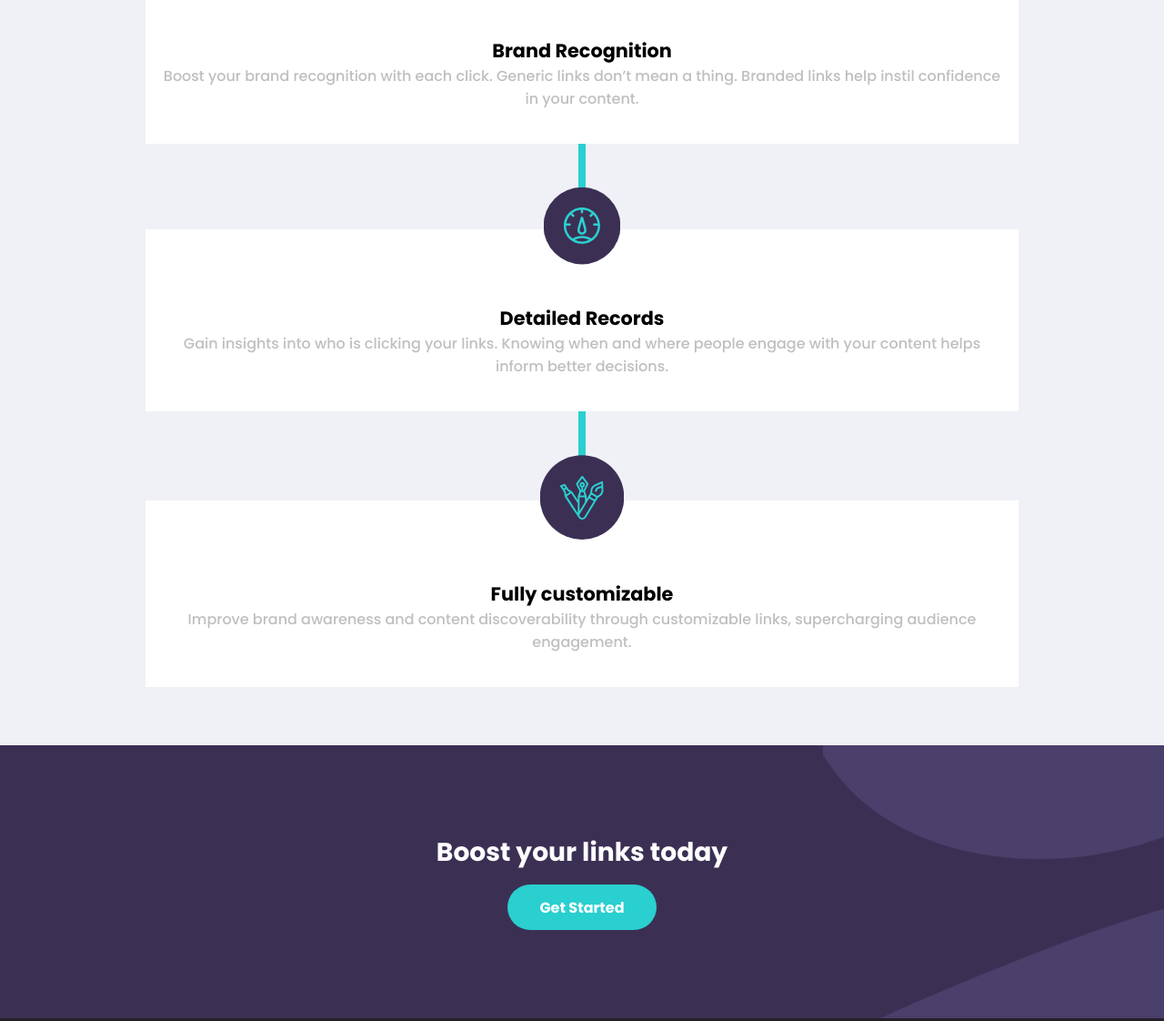
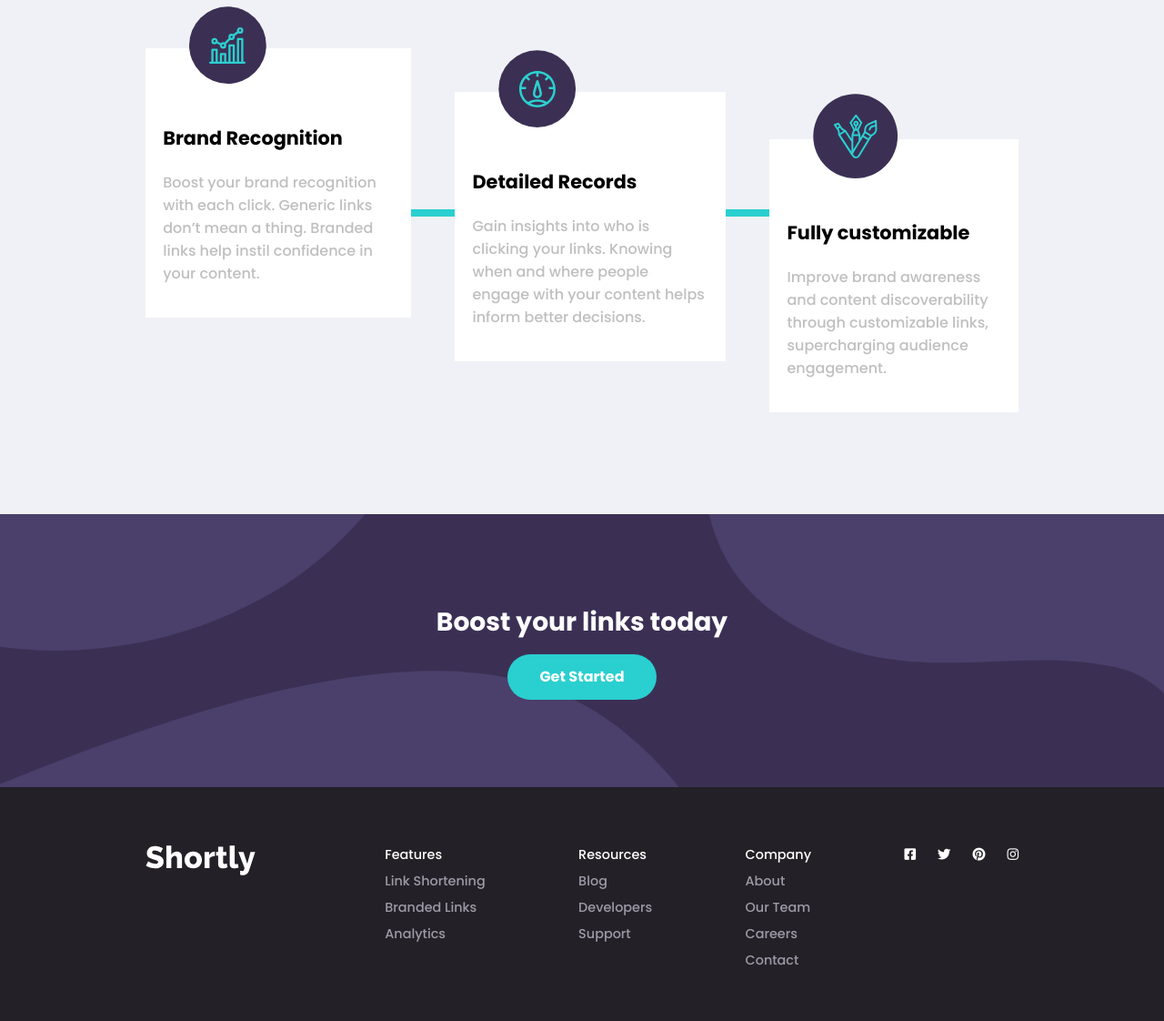
Before and after one commit to Kyle-Atienza/URL-Shorterner-API-Master, a plain HTML site: page index.html in a window 1280 px wide. Shown: the part 1471-2593 px from the top of the page at 91% size. Drawn offline with Linux system fonts and the light colour scheme.

Commit message:
Update CSS

```diff
--- a/index.html
+++ b/index.html
@@ -69,7 +69,9 @@
         <input type="text" placeholder="Shorten a link here...">
         <!-- <p class="warning">Please add a link</p> -->
         <button type="submit">Shorten It!</button>
-        <img src="images/bg-shorten-mobile.svg" alt="" class="background">
+        <img src="images/bg-shorten-mobile.svg" alt="" class="background mobile">
+        <img src="images/bg-shorten-desktop.svg" alt="" class="background desktop">
+
       </form>
     </div>
   </section>
@@ -152,7 +154,8 @@
       <h2 class="title">Boost your links today</h2>
       <button><a href="">Get Started</a></button>
     </div>
-    <img src="images/bg-boost-mobile.svg" alt="" class="background">
+    <img src="images/bg-boost-mobile.svg" alt="" class="background mobile">
+    <img src="images/bg-boost-desktop.svg" alt="" class="background desktop">
   </section>
 
   <footer>
--- a/sass/style.scss
+++ b/sass/style.scss
@@ -157,12 +157,15 @@ main{
         }
         .background{
             position: absolute;
-            max-width: 100%;
+            width: 100%;
             height: 100%;
             object-fit: cover;
             top: 0%;
             right: 0%;
             z-index: 1;
+        }
+        .desktop{
+            display: none;
         }
     }
     &::before{
@@ -219,6 +222,7 @@ main{
             width: auto;
             background: $primary;
             border-radius: 5px;
+            font-size: .8vw;
 
             a{ color: white; }
         }
@@ -236,6 +240,8 @@ main{
         gap: 3em;
 
         .card{
+            // $side-padding: 1.2em;
+
             position: relative;
             border-radius: 10px;
 
@@ -262,6 +268,7 @@ main{
                 }
             }
             .content{
+
                 background: $white;
                 position: relative;
                 z-index: 2;
@@ -317,9 +324,14 @@ main{
         top: 0;
         right: 0;
         height: 100%;
-        max-width: 100%;
+        width: 100%;
         object-fit: cover;
         z-index: 1;
+
+
+    }
+    .desktop{
+        display: none;
     }
 }
 
@@ -447,6 +459,12 @@ footer{
             button{
                 width: max-content;
             }
+            .mobile{
+                display: none;
+            }
+            .desktop{
+                display: block;
+            }
         }
     }
 
@@ -454,9 +472,11 @@ footer{
 
         .output{
             flex-direction: row;
-            padding: 1em;
+            padding: 1em 2em;
+            align-items: center;
+            gap: 1em;
 
-            &>*{
+            .long-link, .short-link{
                 padding: 0;
             }
             .long-link{
@@ -468,10 +488,93 @@ footer{
 
                 }
             }
+            button{
+                width: 5vw;
+            }
 
 
 
         }
     }
 
+    .features{
+        padding: Max(5em, 20vh) 0;
+
+        .description{
+            max-width: 500px;
+            margin: 0 auto;
+        }
+
+        .cards{
+            display: flex;
+
+            .card{
+                $up-offset: -3em;
+                $down-offset: 3em;
+
+                margin-top: 6em;
+
+                .icon{
+                    text-align: start;
+                    padding-left: 3em;
+
+                }
+                .content{
+                    text-align: start;
+
+                    .feature-title{
+                        margin-bottom: 1em;
+                    }
+                }
+                &:not(:last-child)::after{
+                    height: .5rem;
+                    width: 50%;
+                    bottom: unset;
+                    transform: translateX(50%);
+                    right: 0;
+                    top: 50%;
+                    z-index: 1;
+                }
+                &:nth-child(1){
+                    transform: translateY($up-offset);
+
+                    &:after{
+                    transform: translate(50%, $down-offset);
+
+
+                    }
+                }
+                &:nth-child(3){
+                    transform: translateY($down-offset);
+                    z-index: 2;
+
+                }
+            }
+        }
+    }
+
+    .boost{
+        .mobile{
+            display: none;
+        }
+        .desktop{
+            display: block;
+        }
+    }
+
+    footer{
+
+        .container{
+            display: flex;
+            justify-content: space-between;
+
+            .links{
+                display: flex;
+                flex-direction: row;
+                text-align: start;
+                gap: Max(5em, 8vw);
+            }
+        }
+    }
+
 }
```
Also changed, not shown: noted.md (added, +2 -0 lines), css/style.min.css.
